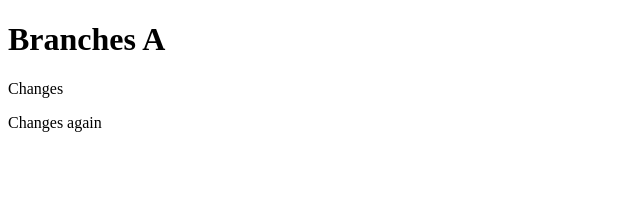
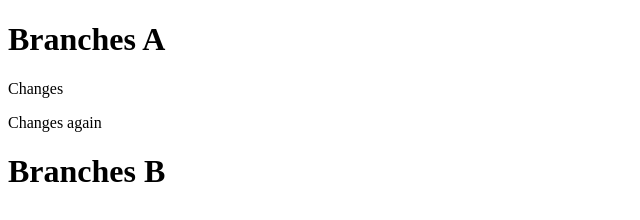
Before and after one commit to duonge12/gitTest, a website: page src/index.html in a window 1280 px wide. Shown: the whole page, without its empty margins (0-640 px from the left). Drawn offline with Linux system fonts and the light colour scheme.

Commit message:
set up branch B

```diff
--- a/src/index.html
+++ b/src/index.html
@@ -10,6 +10,10 @@
         <h1>Branches A</h1>
         <p>Changes</p>
         <p>Changes again</p>
+
+        <div>
+            <h1>Branches B</h1>
+        </div>
     </div>
 </body>
 </html>
```
